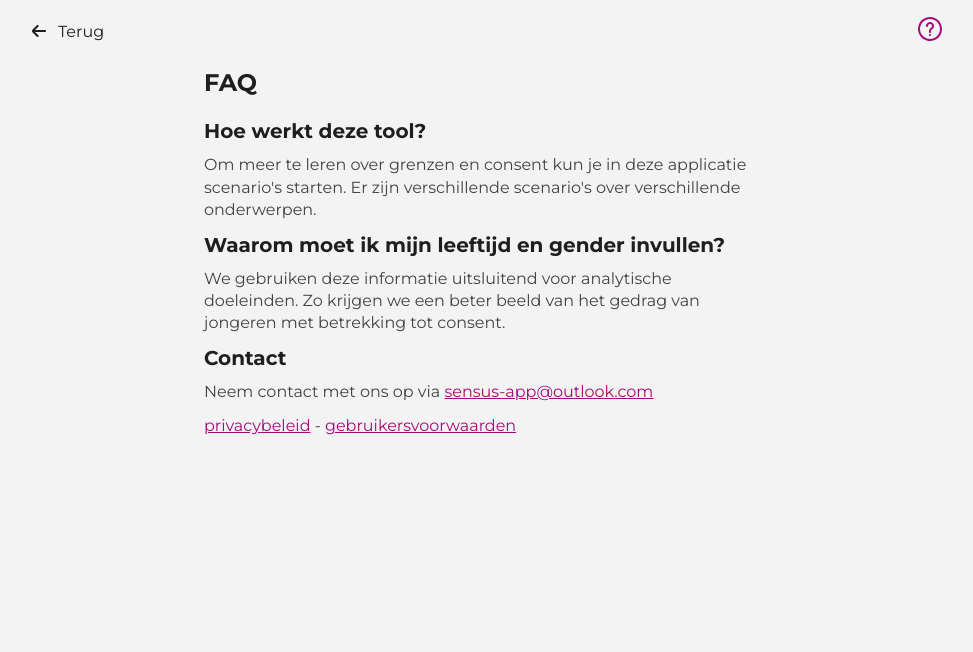
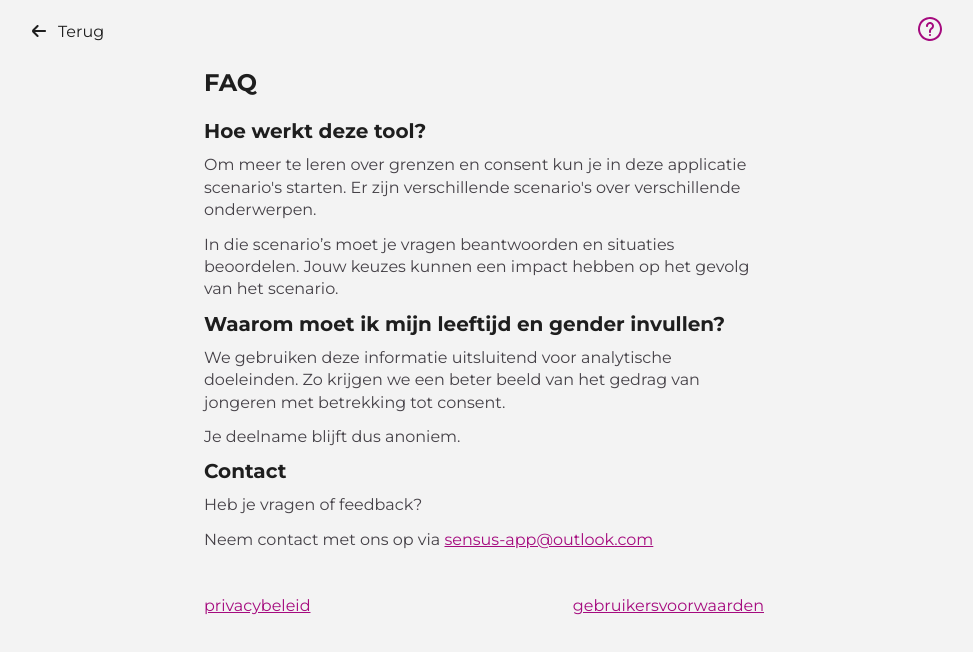
Before and after one commit to r1003875/sensus_frontend, a Vue app: page /faq in a window 1280 px wide. Shown: the top 652 px of the page, without its empty margins (156-1129 px from the left). Built offline with nearby package versions, Linux system fonts and the light colour scheme; no server answers.

Commit message:
feat: update FAQ section with additional information and improve layout

```diff
--- a/src/views/FAQ.vue
+++ b/src/views/FAQ.vue
@@ -32,13 +32,24 @@ const goTerms = () => router.push({ path: '/gebruikersvoorwaarden', query: { bac
       <h1>FAQ</h1>
       <h2>Hoe werkt deze tool?</h2>
       <p>Om meer te leren over grenzen en consent kun je in deze applicatie scenario's starten. Er zijn verschillende scenario's over verschillende onderwerpen.</p>
+      <p>In die scenario’s moet je vragen beantwoorden en situaties beoordelen. Jouw keuzes kunnen een impact hebben op het gevolg van het scenario.</p>
       <h2>Waarom moet ik mijn leeftijd en gender invullen?</h2>
       <p>We gebruiken deze informatie uitsluitend voor analytische doeleinden. Zo krijgen we een beter beeld van het gedrag van jongeren met betrekking tot consent.</p>
+      <p>Je deelname blijft dus anoniem.</p>
       <h2>Contact</h2>
+      <p>Heb je vragen of feedback?</p>
       <p>Neem contact met ons op via <a href="mailto:sensus-app@outlook.com">sensus-app@outlook.com</a></p>
-      <p>
-        <a href="#" @click.prevent="goPrivacy">privacybeleid</a> - <a href="#" @click.prevent="goTerms">gebruikersvoorwaarden</a>
+      <p class="small-text">
+        <a href="#" @click.prevent="goPrivacy">privacybeleid</a> <a href="#" @click.prevent="goTerms">gebruikersvoorwaarden</a>
       </p>
     </section>
   </main>
 </template>
+
+<style scoped>
+.small-text {
+  display: flex;
+  justify-content: space-between;
+  margin-top: 2rem;
+}
+</style>
```
